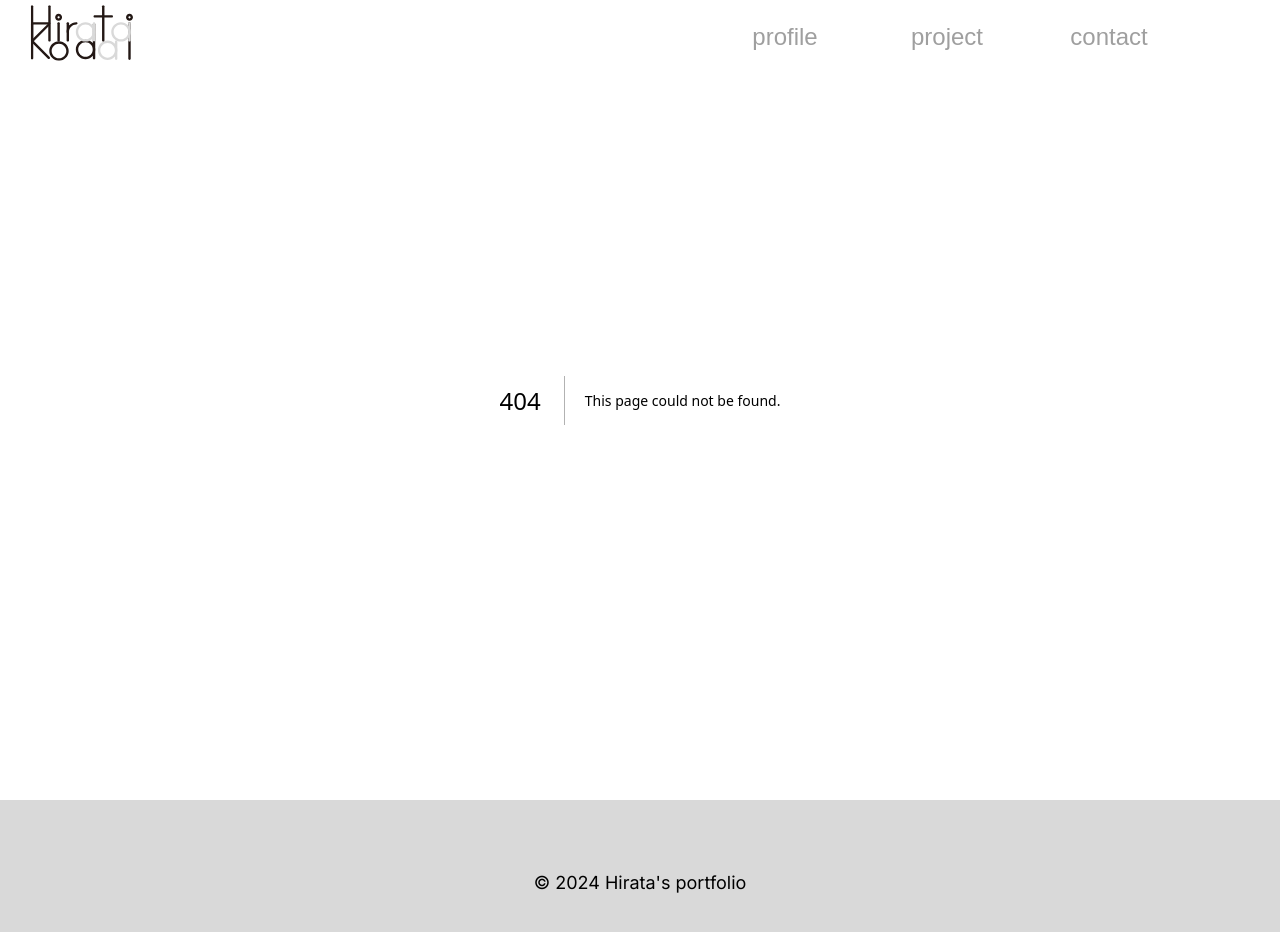
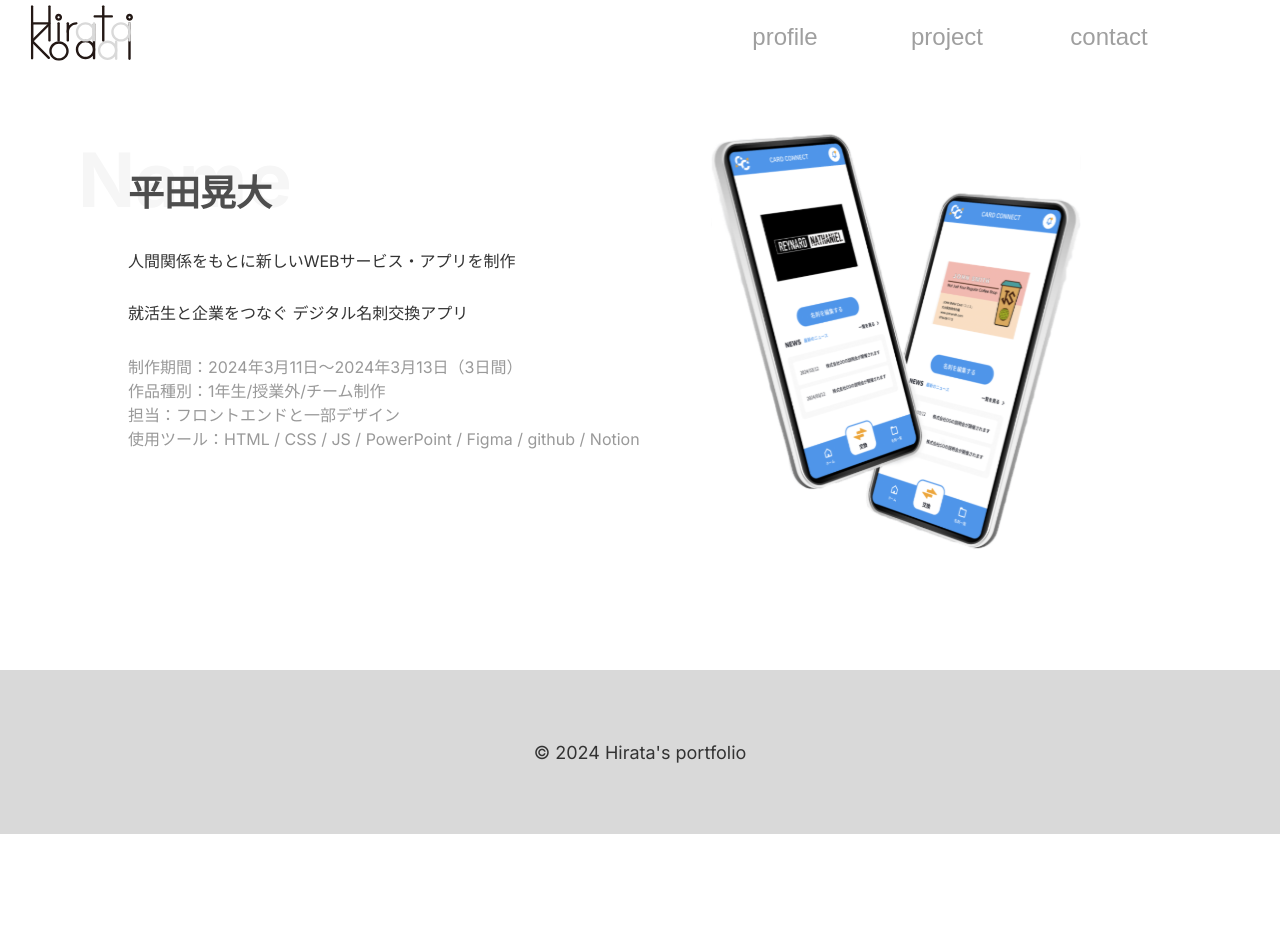
Before and after one commit to koudaihirata/portfolio1, a Next.js app: page /Profile in a window 1280 px wide. Before the commit this address had no page. Shown: the top 932 px of the page. After the commit the page ends 834 px from the top, so only its background shows below. Built offline with nearby package versions, Linux system fonts and the light colour scheme.

Commit message:
プロファイルページの削除とボタンの修正

```diff
--- /dev/null
+++ b/src/app/Profile/Profile.scss
@@ -0,0 +1,27 @@
+.ProfileTitle{
+    width: 80%;
+    margin: 0px auto;
+    display: flex;
+    flex-wrap: wrap;
+    padding-top: 60px;
+
+    div{
+        width: 50%;
+
+        h2{
+            font-size: 36px;
+            position: relative;
+            color: #4e4e4e;
+
+            &::before{
+                content: "Name";
+                position: absolute;
+                top: -30px;
+                left: -50px;
+                font-size: 75px;
+                color: #F6F6F6;
+                z-index: -1;
+            }
+        }
+    }
+}
--- /dev/null
+++ b/src/app/Profile/page.tsx
@@ -0,0 +1,29 @@
+"use client"
+
+import Image from "next/image"
+import "@/app/Profile/Profile.scss"
+
+
+export default function Profile() {
+    return(
+        <main style={{margin:'74px 0 120px'}}>
+            <section className="ProfileTitle">
+                <div>
+                    <h2>平田晃大</h2>
+                    <p style={{margin:'32px 0 28px'}}>人間関係をもとに新しいWEBサービス・アプリを制作</p>
+                    <p>
+                        就活生と企業をつなぐ
+                        デジタル名刺交換アプリ
+                    </p>
+                    <p style={{marginTop:'30px',color:'#999'}}>制作期間：2024年3月11日〜2024年3月13日（3日間）</p>
+                    <p style={{color:'#999'}}>作品種別：1年生/授業外/チーム制作</p>
+                    <p style={{color:'#999'}}>担当：フロントエンドと一部デザイン</p>
+                    <p style={{color:'#999'}}>使用ツール：HTML / CSS / JS / PowerPoint / Figma / github / Notion</p>
+                </div>
+                <div style={{display:'flex',alignItems:'center',justifyContent:'center'}}>
+                    <Image src="/CARDScreen.svg" alt="CARDCONNECT" width={564} height={416} />
+                </div>
+            </section>
+        </main>
+    )
+}
--- a/src/app/globals.css
+++ b/src/app/globals.css
@@ -86,6 +86,36 @@ a{
 }
 .profileMain div:first-child{
     margin-bottom: 40px;
+}
+.Btn{
+    position: relative;
+}
+.Btn > a{
+    display: block;
+    width: 160px;
+    height: 55px;
+    background: #D9D9D9;
+    text-align: center;
+    line-height: 55px;
+    text-decoration: none;
+    color: #fff;
+    font-size: 20px;
+    border-radius: 5px;
+    transition: 0.3s;
+}
+.Btn > a:hover{
+    background: #C4C4C4;
+}
+.Btn::after{
+    content: "";
+    position: absolute;
+    width: 12px;
+    height: 12px;
+    top: 50%;
+    right: 10%;
+    border-top: 4px solid #fff;
+    border-right: 4px solid #fff;
+    transform: translateY(-50%) rotate(45deg);
 }
 
 .projectMain{
--- a/src/app/page.tsx
+++ b/src/app/page.tsx
@@ -1,6 +1,5 @@
 "use client"
 
-import Btn from "@/components/btn/btn";
 import { faDiscord, faGithub, faInstagram, faXTwitter } from "@fortawesome/free-brands-svg-icons";
 import { faBackward, faEnvelope, faPhone } from "@fortawesome/free-solid-svg-icons";
 import { FontAwesomeIcon } from "@fortawesome/react-fontawesome";
@@ -32,7 +31,9 @@ export default function Home() {
             これからも数多くの壁にぶち当たると思いますが、自分が納得出来るまでやり続けます。
           </p>
         </div>
-        <Btn label="MORE" link="/Profile" />
+        <div className="Btn">
+            <Link href="/Profile">MORE</Link>
+        </div>
         <p>HIRATA</p>
       </section>
       <section className="projectMain" id="Project">
```
Also changed, not shown: src/app/Profile/pade.tsx (deleted, +0 -10 lines), src/components/btn/btn.scss (deleted, +0 -32 lines), src/components/btn/btn.tsx (deleted, +0 -13 lines).
